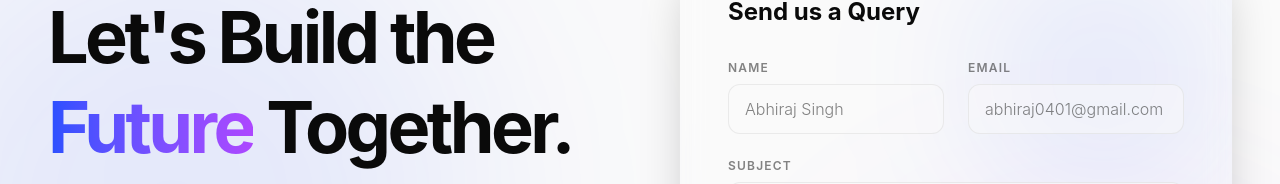
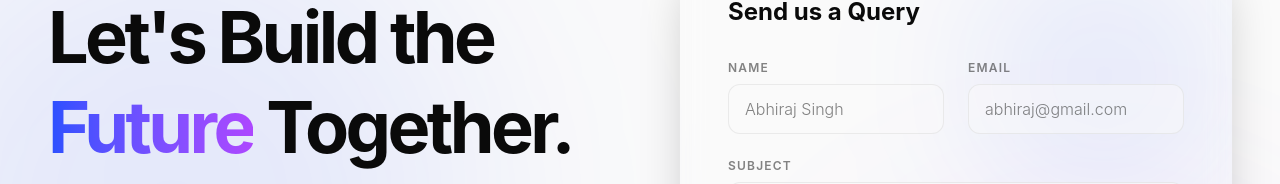
Before and after one commit to krabhisheksingh/zeqwebsitenew, a React (Vite) app: page /contact in a window 1280 px wide. Shown: the part 180-364 px from the top of the page. Built offline with nearby package versions, Linux system fonts and the light colour scheme.

Commit message:
chore: update email placeholder to abhiraj@gmail.com

```diff
--- a/src/pages/Contact.jsx
+++ b/src/pages/Contact.jsx
@@ -125,7 +125,7 @@ export default function Contact() {
                       value={formState.email}
                       onChange={e => setFormState({...formState, email: e.target.value})}
                       className="w-full bg-background/50 border border-border/50 rounded-xl px-4 py-3 outline-none focus:border-accent focus:bg-background/80 transition-all font-light"
-                      placeholder="abhiraj0401@gmail.com"
+                      placeholder="abhiraj@gmail.com"
                     />
                   </div>
                 </div>
```
